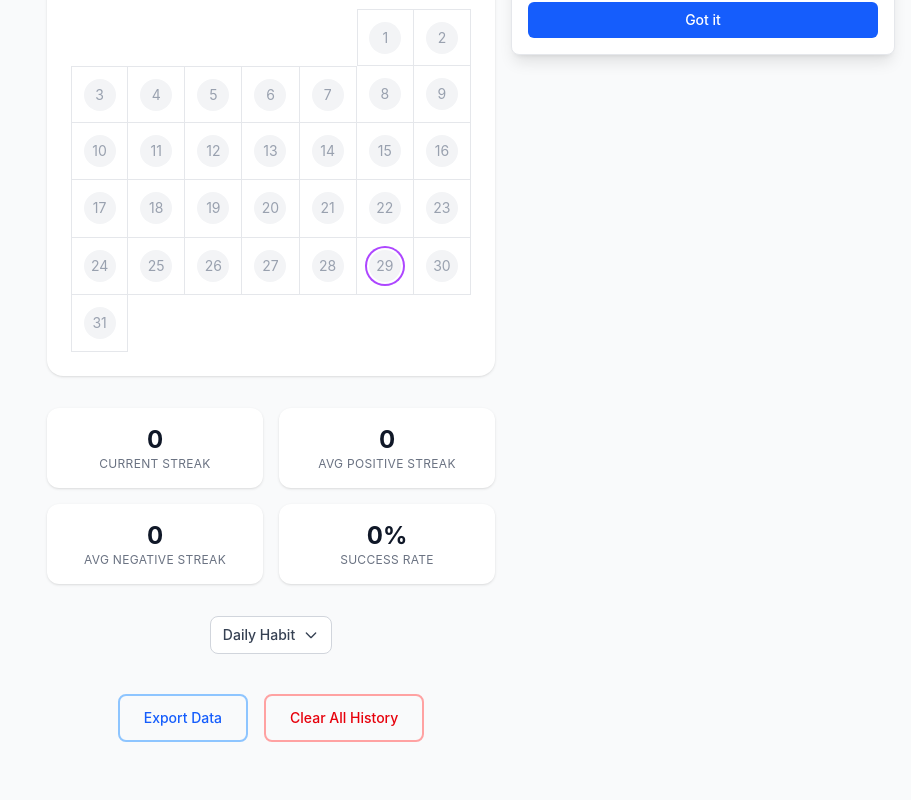
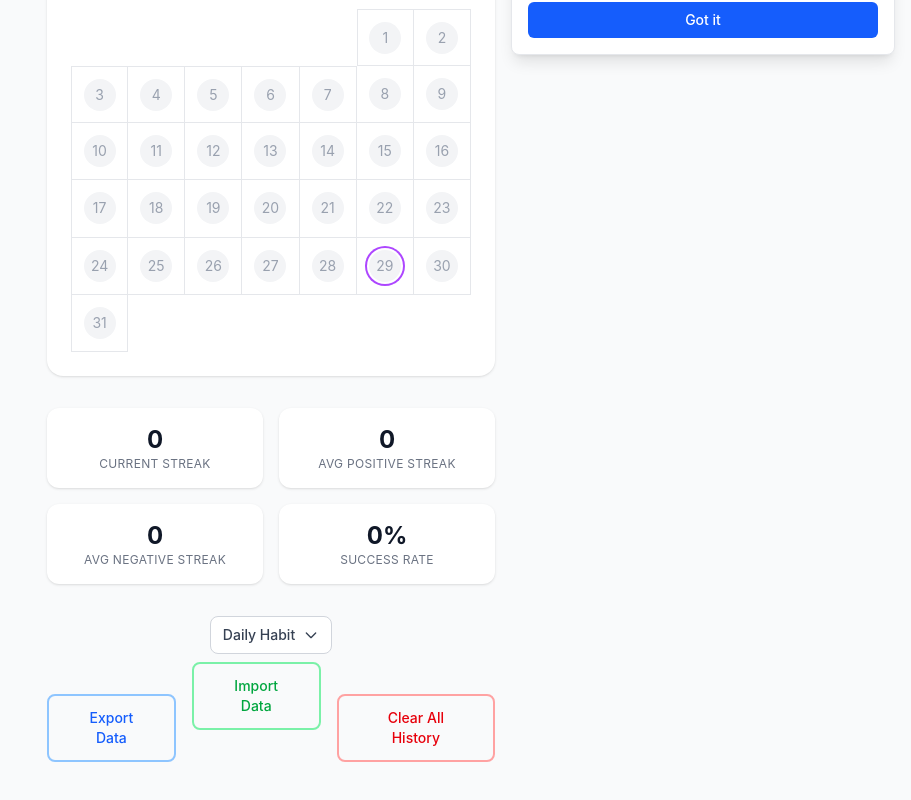
Before and after one commit to Andykmcc/habit-tracker, a Vue app: page / in a window 1280 px wide. Shown: the part 729-1529 px from the top of the page, without its empty margins (369-1280 px from the left). Built offline with nearby package versions, Linux system fonts and the light colour scheme.

Commit message:
feat: surface Import Data button in the app
Co-Authored-By: Claude Opus 4.8 <noreply@anthropic.com>

```diff
--- a/src/App.vue
+++ b/src/App.vue
@@ -11,6 +11,7 @@ import Calendar from './components/Calendar.vue';
 import ClearButton from './components/ClearButton.vue';
 import HabitSelector from './components/HabitSelector.vue';
 import ExportData from './components/ExportData.vue';
+import ImportData from './components/ImportData.vue';
 
 import OnboardingToast from './components/OnboardingToast.vue';
 
@@ -219,9 +220,10 @@ const stats = computed(() => {
         <HabitSelector />
       </div>
 
-      <!-- Clear History Button -->
+      <!-- Data export / import / clear -->
       <div class="flex justify-center gap-4">
         <ExportData />
+        <ImportData />
         <ClearButton @clear="store.clearAllLogs()" />
       </div>
 
```
Also changed, not shown: 1 other file (tests, documents, lock files or other folders).
